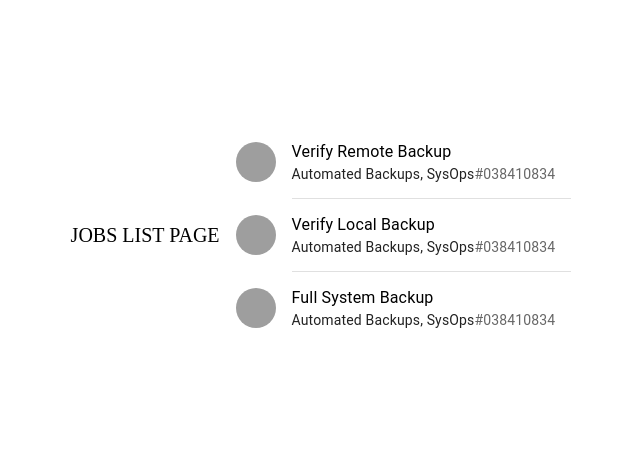
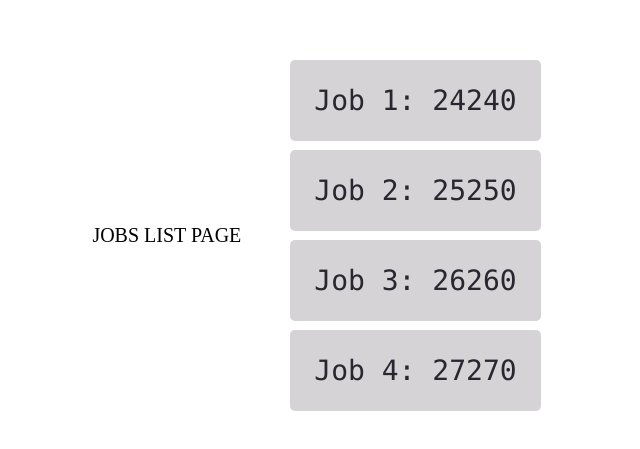
Before and after one commit to tedski999/MLP-Job-Dashboard, a React app: page /jobsList in a window 1280 px wide. Shown: the part 173-622 px from the top of the page, without its empty margins (327-967 px from the left). Built offline with nearby package versions, Linux system fonts and the light colour scheme; grey boxes are pictures that could not be loaded.

Commit message:
List component with individual job page linked

```diff
--- a/package.json
+++ b/package.json
@@ -36,7 +36,7 @@
 		"@coreui/react": "^4.1.2",
 		"@emotion/react": "^11.8.2",
 		"@emotion/styled": "^11.8.1",
-		"@mui/material": "^5.5.0",
+		"@mui/material": "^5.5.1",
 		"@mui/styled-engine-sc": "^5.4.2",
 		"bootstrap": "^5.1.3",
 		"express": "^4.17.3",
--- /dev/null
+++ b/src/client/Components/Detail.js
@@ -0,0 +1,16 @@
+import React, { useState } from "react"; import { Link } from "react-router-dom";
+function Detail({ match: {
+params: { id }
+}
+}) {
+const [data] = useState({ title: "Item" }); return (
+<div className="container">
+<div className="card">
+<h1>{data.title}</h1>
+<h3>ID: {id}</h3>
+<Link to="/JobsList">Click for the List View</Link>
+</div>
+</div>
+);
+}
+export default Detail;
--- /dev/null
+++ b/src/client/Components/Job.js
@@ -0,0 +1,11 @@
+import React from "react";
+import BasicList from "./BasicList";
+import AlignItemsList from "./AlignItemsList";
+import Detail from "./Detail";
+
+function Job(){
+	return <div className="Job">
+        INDIVIDUAL JOB PAGE
+	</div>;
+}
+export default Job;
--- a/src/client/Components/JobsList.js
+++ b/src/client/Components/JobsList.js
@@ -1,12 +1,13 @@
 import React from "react";
 import BasicList from "./BasicList";
 import AlignItemsList from "./AlignItemsList";
+import List from "./List";
 
 function JobsList(){
 	return <div className="Jobs-List">
         JOBS LIST PAGE
-		{/* <div><BasicList></BasicList></div> */}
-		<div><AlignItemsList></AlignItemsList></div>
+		{/* <div><AlignItemsList></AlignItemsList></div> */}
+		<div><List></List></div>
 	</div>;
 }
 export default JobsList;
--- /dev/null
+++ b/src/client/Components/List.js
@@ -0,0 +1,27 @@
+import React, { useState } from "react";
+import { Link } from "react-router-dom";
+function List() {
+    const [data] = useState([
+    { id: "24240"
+    , title: "Job 1" },
+    { id: "25250"
+    , title: "Job 2" },
+    { id: "26260"
+    , title: "Job 3" },
+    { id: "27270"
+    , title: "Job 4" }
+    ]);
+
+    return (
+    <div className="container">
+        <ul className="list">
+        {data.map(item =>(
+            <li key={item.id}className="list-item">
+                <Link to="/job">{item.title}: {item.id}</Link>
+            </li>
+        ))}
+        </ul>
+    </div>
+    );
+}
+export default List;
--- a/src/client/index.js
+++ b/src/client/index.js
@@ -14,6 +14,7 @@ import "./style.scss";
 import {BrowserRouter as Router, Routes, Route} from "react-router-dom";
 import Dashboard from "./Components/Dashboard";
 import JobsList from "./Components/JobsList";
+import Job from "./Components/Job";
 
 
 ReactDOM.render(
@@ -21,6 +22,7 @@ ReactDOM.render(
 		<Routes>
 			<Route path="/" element={<Dashboard />}/>
 			<Route path="/jobsList" element={<JobsList />}/>
+			<Route path="/job" element={<Job />}/>
 		</Routes>
 	</Router>,
 	document.getElementById("root")
--- a/src/client/style.scss
+++ b/src/client/style.scss
@@ -20,6 +20,23 @@ $myOtherColor: #80ffff;
 	}
 }
 
+.list {
+	list-style: none;
+	}
+	.list-item {
+	background-color: #d5d3d6; margin: 9px;
+	padding: 1.5rem; border-radius: 5px;
+	font-family: "Lucida Console", "Courier New", monospace;
+	}
+	.list-item a {
+	font-size: 1.75rem; text-decoration: none; color: #2b2530;
+	}
+	.card {
+	background-color: #9de7fc; margin: 9px;
+	padding: 5rem; border-radius: 5px;
+	width: 100%
+	}
+
 .Dashboard-Page{
 	font-size: 20px;
 	height: 100%;
```
Also changed, not shown: 1 other file.
